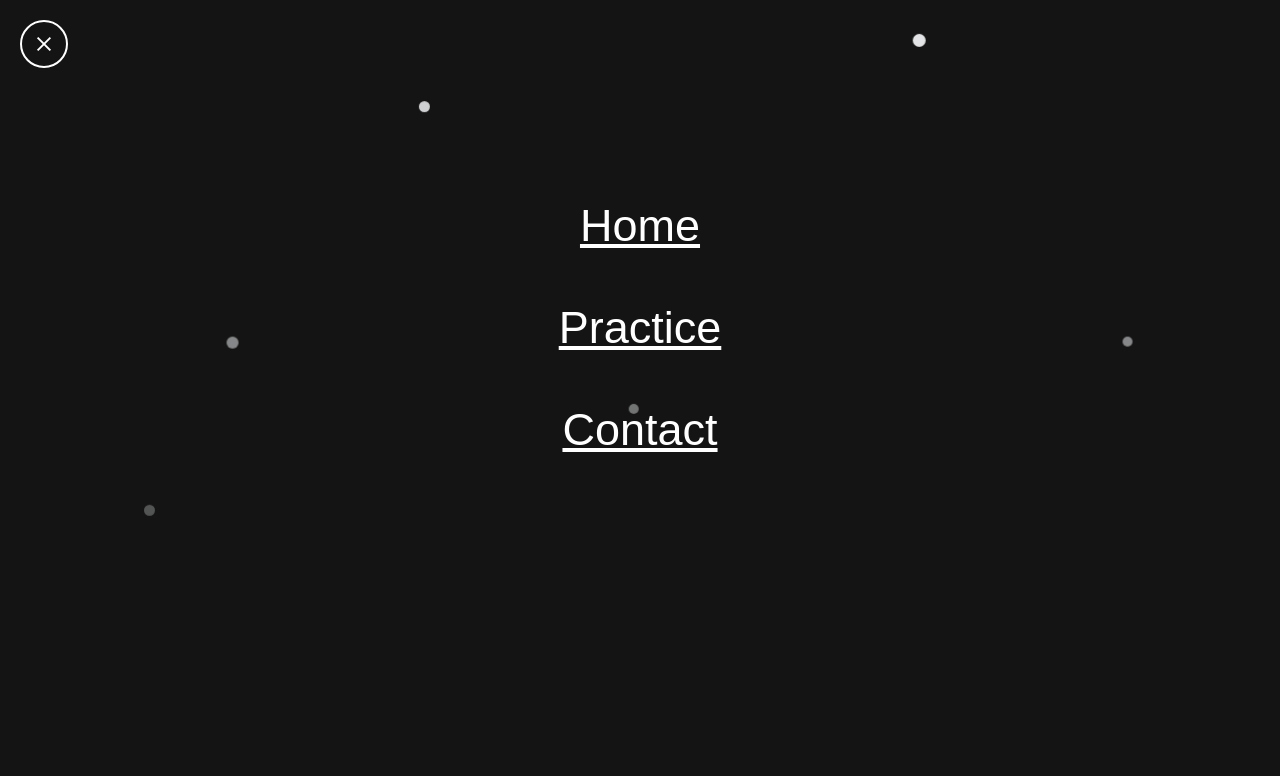
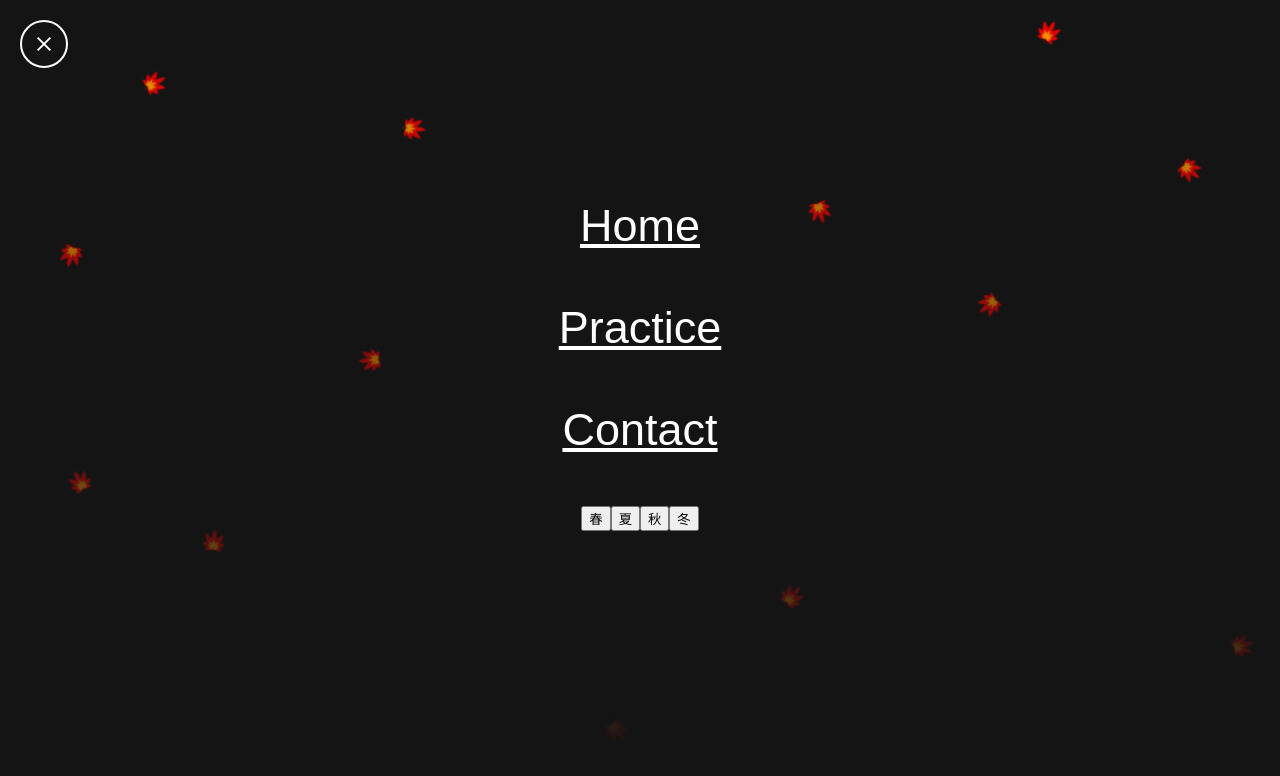
Before and after one commit to watawata14341/React-Pages, a React (Create React App) app: page / in a window 1280 px wide. Both pictures are taken after a click on the button 44 px from the left and 44 px from the top of the page. Shown: the top 776 px of the page. Built offline with nearby package versions, Linux system fonts and the light colour scheme.

Commit message:
update bg

```diff
--- a/src/components/background.js
+++ b/src/components/background.js
@@ -10,7 +10,19 @@ class Background extends React.Component {
             case 0:
                 Scene = (
                     <section className="bg">
-                        <img src={ Sakura } width="20" height="20" alt="桜" className="sakura"/>
+                        <img src={ Sakura } width="20" height="20" alt="桜" className="sakura" style={{animationDelay: "3.0s", left: "-5vw"}}/>
+                        <img src={ Sakura } width="20" height="20" alt="桜" className="sakura" style={{animationDelay: "5.0s", left: "0vw"}}/>
+                        <img src={ Sakura } width="20" height="20" alt="桜" className="sakura" style={{animationDelay: "2.5s", left: "5vw"}}/>
+                        <img src={ Sakura } width="20" height="20" alt="桜" className="sakura" style={{animationDelay: "7.0s", left: "10vw"}}/>
+                        <img src={ Sakura } width="20" height="20" alt="桜" className="sakura" style={{animationDelay: "4.0s", left: "20vw"}}/>
+                        <img src={ Sakura } width="20" height="20" alt="桜" className="sakura" style={{animationDelay: "6.5s", left: "30vw"}}/>
+                        <img src={ Sakura } width="20" height="20" alt="桜" className="sakura" style={{animationDelay: "0.5s", left: "35vw"}}/>
+                        <img src={ Sakura } width="20" height="20" alt="桜" className="sakura" style={{animationDelay: "5.5s", left: "60vw"}}/>
+                        <img src={ Sakura } width="20" height="20" alt="桜" className="sakura" style={{animationDelay: "2.0s", left: "50vw"}}/>
+                        <img src={ Sakura } width="20" height="20" alt="桜" className="sakura" style={{animationDelay: "4.5s", left: "70vw"}}/>
+                        <img src={ Sakura } width="20" height="20" alt="桜" className="sakura" style={{animationDelay: "7.5s", left: "80vw"}}/>
+                        <img src={ Sakura } width="20" height="20" alt="桜" className="sakura" style={{animationDelay: "1.5s", left: "85vw"}}/>
+                        <img src={ Sakura } width="20" height="20" alt="桜" className="sakura" style={{animationDelay: "6.0s", left: "90vw"}}/>
                     </section>
                 );
                 break;
@@ -19,13 +31,26 @@ class Background extends React.Component {
             case 2:
                 Scene = (
                     <section className="bg">
-                        <img src={ Momiji } width="25" height="25" alt="紅葉" className="momiji" style={{ left: "10vw"}}/>
+                        <img src={ Momiji } width="25" height="25" alt="紅葉" className="momiji" style={{ animationDelay: "3.0s", left: "-5vw"}}/>
+                        <img src={ Momiji } width="25" height="25" alt="紅葉" className="momiji" style={{ animationDelay: "5.0s", left: "0vw"}}/>
+                        <img src={ Momiji } width="25" height="25" alt="紅葉" className="momiji" style={{ animationDelay: "2.5s", left: "5vw"}}/>
+                        <img src={ Momiji } width="25" height="25" alt="紅葉" className="momiji" style={{ animationDelay: "7.0s", left: "10vw"}}/>
+                        <img src={ Momiji } width="25" height="25" alt="紅葉" className="momiji" style={{ animationDelay: "4.0s", left: "20vw"}}/>
+                        <img src={ Momiji } width="25" height="25" alt="紅葉" className="momiji" style={{ animationDelay: "6.5s", left: "30vw"}}/>
+                        <img src={ Momiji } width="25" height="25" alt="紅葉" className="momiji" style={{ animationDelay: "0.5s", left: "35vw"}}/>
+                        <img src={ Momiji } width="25" height="25" alt="紅葉" className="momiji" style={{ animationDelay: "5.5s", left: "60vw"}}/>
+                        <img src={ Momiji } width="25" height="25" alt="紅葉" className="momiji" style={{ animationDelay: "2.0s", left: "50vw"}}/>
+                        <img src={ Momiji } width="25" height="25" alt="紅葉" className="momiji" style={{ animationDelay: "4.5s", left: "70vw"}}/>
+                        <img src={ Momiji } width="25" height="25" alt="紅葉" className="momiji" style={{ animationDelay: "7.5s", left: "80vw"}}/>
+                        <img src={ Momiji } width="25" height="25" alt="紅葉" className="momiji" style={{ animationDelay: "1.5s", left: "85vw"}}/>
+                        <img src={ Momiji } width="25" height="25" alt="紅葉" className="momiji" style={{ animationDelay: "6.0s", left: "90vw"}}/>
                     </section>
                 );
                 break;
             case 3:
                 Scene = (
                     <section className="bg">
+                        <div className="snow" style={{ width: "9px", height: "9px", animationDelay: "4.0s", left: "-5vw"}}></div>
                         <div className="snow" style={{ width: "11px", height: "11px", animationDelay: "0.0s", left: "0vw"}}></div>
                         <div className="snow" style={{ width: "12px", height: "12px", animationDelay: "2.5s", left: "10vw"}}></div>
                         <div className="snow" style={{ width: "9px", height: "9px", animationDelay: "8.0s", left: "20vw"}}></div>
--- a/src/components/hamberger.js
+++ b/src/components/hamberger.js
@@ -31,6 +31,10 @@ class Hamberger extends React.Component {
                         <br />
                         <Link to='/contact' className="link">Contact</Link>
                         <br />
+                        <button type="button" value="1">春</button>
+                        <button type="button" value="2">夏</button>
+                        <button type="button" value="3">秋</button>
+                        <button type="button" value="4">冬</button>
                     </div>
                     </div>
                 </CSSTransition>
--- a/src/containers/home.js
+++ b/src/containers/home.js
@@ -9,7 +9,7 @@ class Home extends React.Component {
             <div>
                 <Hamberger />
                 <Header />
-                <Background  scenenum={ 3 } />
+                <Background  scenenum={ 2 } />
                 <p>this is home.</p>
             </div>
         );
```
